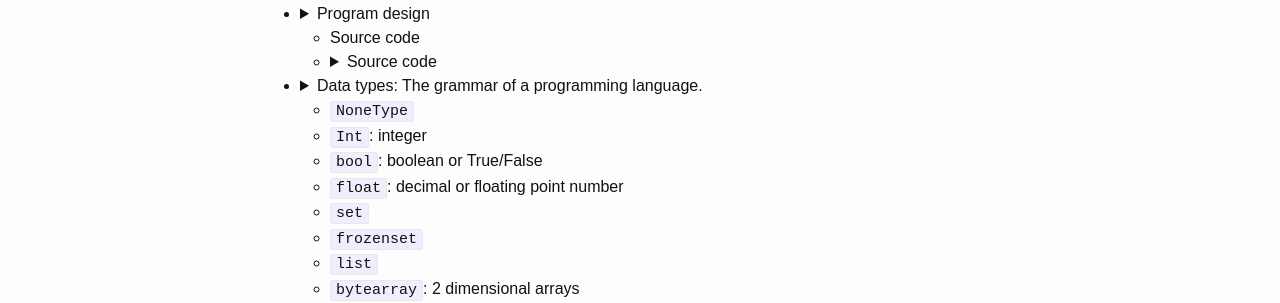
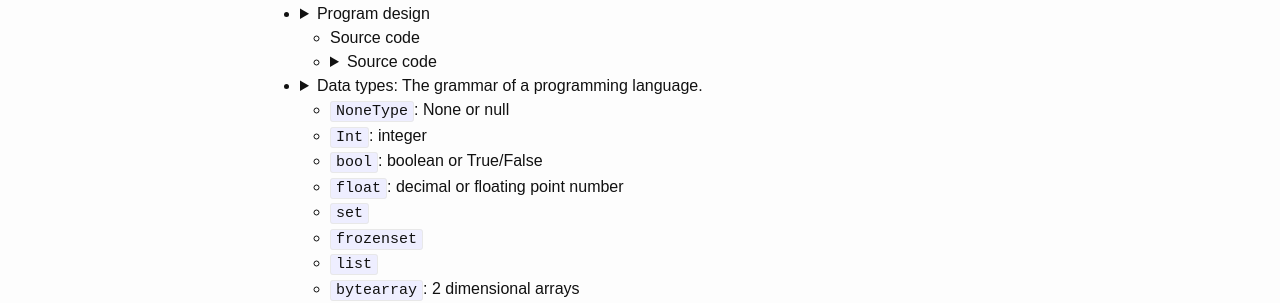
Before and after one commit to emilyannemoses/blog, a Jekyll site: the page built from _posts/2019-06-03-vocabulary-continued.md, in a window 1280 px wide. Shown: the part 285-588 px from the top of the page. Built offline with Jekyll 4.4.1, drawn with Linux system fonts in a browser that asks for light colours.

Commit message:
small addition

```diff
--- a/_posts/2019-06-03-vocabulary-continued.md
+++ b/_posts/2019-06-03-vocabulary-continued.md
@@ -38,7 +38,7 @@ Vocabulary words focus on programming language terminology.
         Different data types take up different amounts of space in memory. Primitive data types such as numbers, single character strings, and booleans take up less space than object data (programmer-created data) such as lists, arrays, maps, functions, methods and so on.
     <br><br>
     </details>
-    - `NoneType`
+    - `NoneType`: None or null
     - `Int`: integer
     - `bool`: boolean or True/False
     - `float`: decimal or floating point number
```
